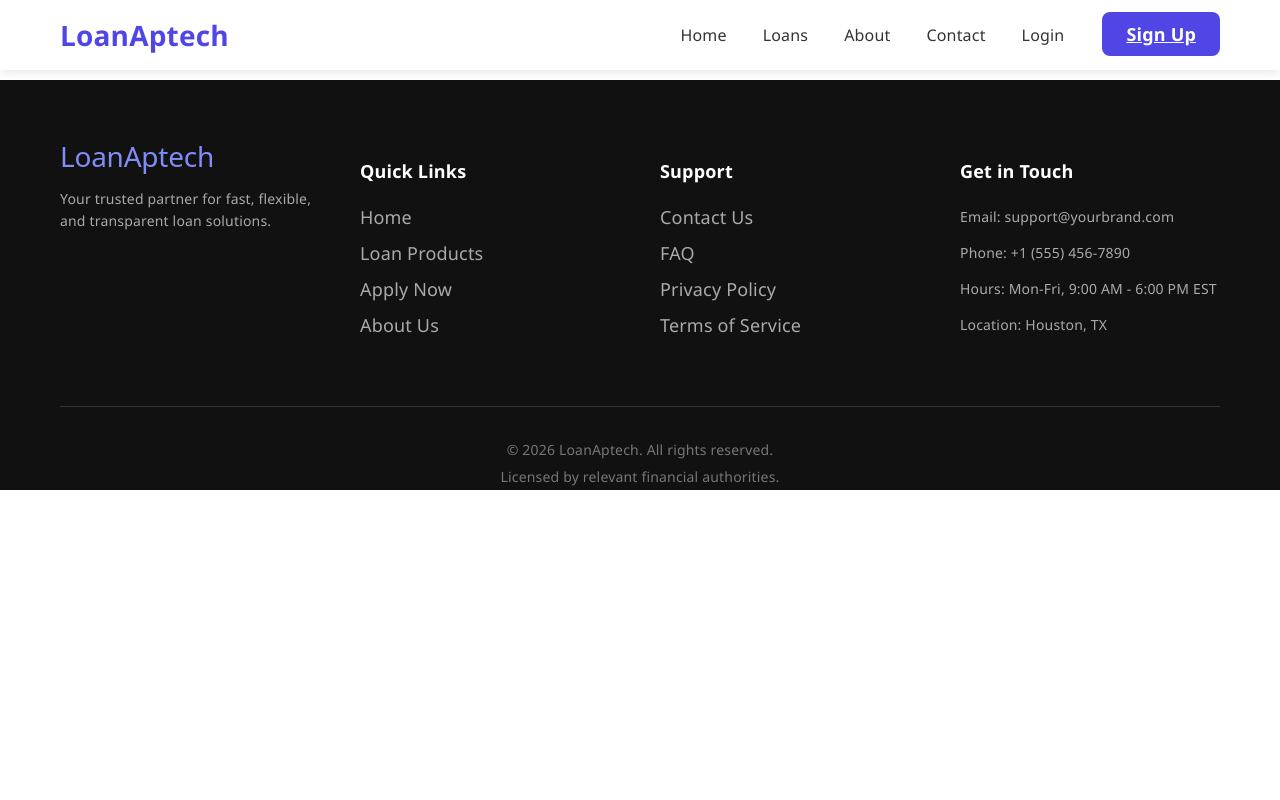
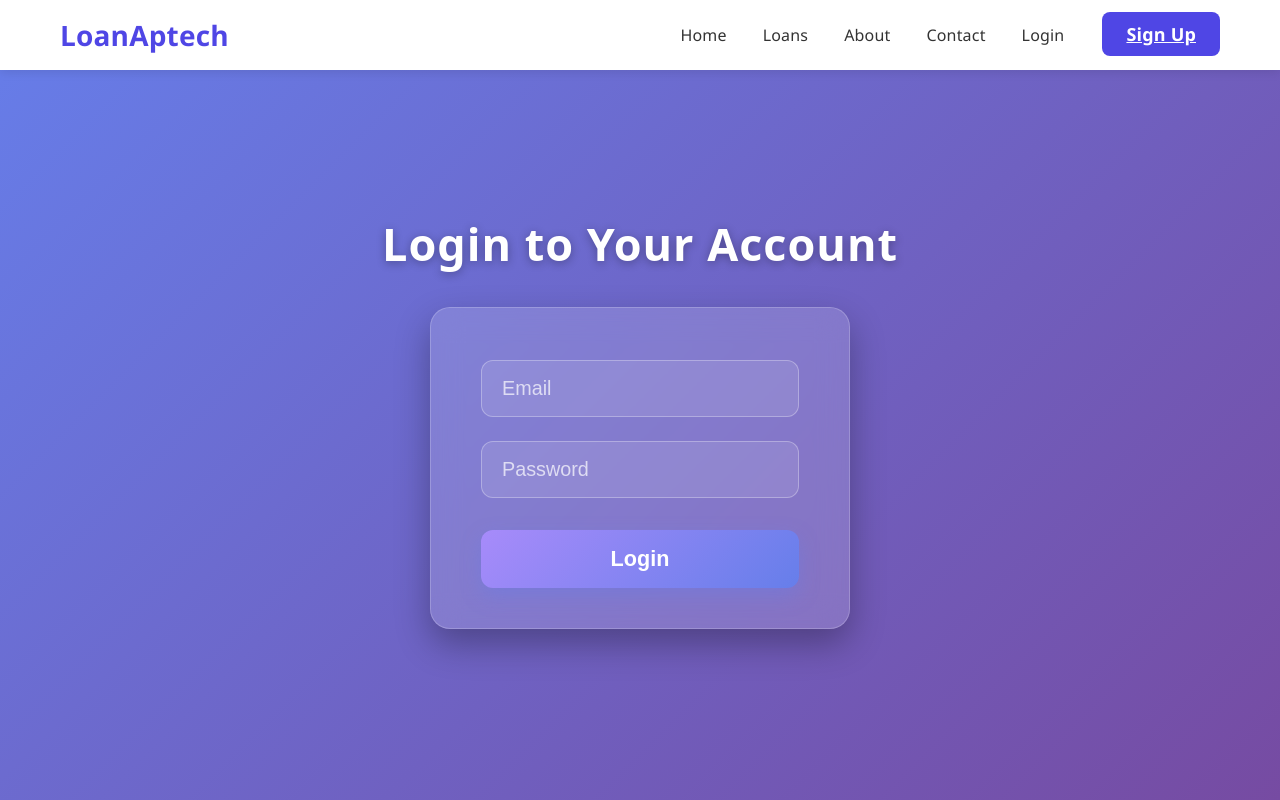
Before and after one commit to Josh-DEV15/loanaptech, a React (Vite) app: page /login in a window 1280 px wide. Shown: the top 800 px of the page. Built offline with nearby package versions, Linux system fonts and the light colour scheme; no server answers.

Commit message:
New commit

```diff
--- a/package.json
+++ b/package.json
@@ -10,6 +10,7 @@
     "preview": "vite preview"
   },
   "dependencies": {
+    "mongodb": "^7.2.0",
     "react": "^19.2.4",
     "react-dom": "^19.2.4",
     "react-router-dom": "^7.14.1"
--- a/src/App.jsx
+++ b/src/App.jsx
@@ -10,6 +10,7 @@ import Footer from './components/Footer';
 import Contact from './components/Contact';
 import Faq from './components/Faq';
 import SignUp from './pages/SignUp';
+import Login from './pages/Login';
 
 function App() {
   return (
@@ -23,6 +24,7 @@ function App() {
           <Route path="/contact" element={<Contact />} />
           <Route path="/faq" element={<Faq />} />
           <Route path="/signup" element={<SignUp />} />
+          <Route path="/login" element={<Login />} />
         </Routes>
 
 
--- /dev/null
+++ b/src/pages/Login.css
@@ -0,0 +1,98 @@
+.auth-container {
+  min-height: 100vh;
+  background: linear-gradient(135deg, #667eea 0%, #764ba2 100%);
+  display: flex;
+  flex-direction: column;
+  align-items: center;
+  justify-content: center;
+  padding: 20px;
+  font-family: 'Segoe UI', Tahoma, Geneva, Verdana, sans-serif;
+}
+
+.auth-container h2 {
+  text-align: center;
+  font-size: 2.5rem;
+  color: white;
+  margin-top: 46px;
+  margin-bottom: 2rem;
+  font-weight: 700;
+  text-shadow: 0 2px 10px rgba(0, 0, 0, 0.3);
+  letter-spacing: 1px;
+}
+
+.auth-container form {
+  background: rgba(255, 255, 255, 0.15);
+  backdrop-filter: blur(15px);
+  -webkit-backdrop-filter: blur(15px);
+  border-radius: 20px;
+  border: 1px solid rgba(255, 255, 255, 0.2);
+  padding: 40px 50px;
+  width: 100%;
+  max-width: 420px;
+  box-shadow: 0 15px 35px rgba(0, 0, 0, 0.3);
+  transition: transform 0.3s ease;
+}
+
+.auth-container form:hover {
+  transform: translateY(-10px);
+}
+
+.auth-container input {
+  width: 100%;
+  padding: 16px 20px;
+  margin: 12px 0;
+  background: rgba(255, 255, 255, 0.1);
+  border: 1px solid rgba(255, 255, 255, 0.3);
+  border-radius: 12px;
+  color: white;
+  font-size: 1.1rem;
+  outline: none;
+  transition: all 0.3s ease;
+}
+
+.auth-container input::placeholder {
+  color: rgba(255, 255, 255, 0.7);
+}
+
+.auth-container input:focus {
+  border-color: #a78bfa;
+  background: rgba(255, 255, 255, 0.2);
+  box-shadow: 0 0 20px rgba(167, 139, 250, 0.4);
+  transform: scale(1.02);
+}
+
+.auth-container button {
+  width: 100%;
+  padding: 16px;
+  margin-top: 20px;
+  background: linear-gradient(135deg, #a78bfa, #667eea);
+  color: white;
+  font-size: 1.2rem;
+  font-weight: 600;
+  border: none;
+  border-radius: 12px;
+  cursor: pointer;
+  transition: all 0.4s ease;
+  box-shadow: 0 8px 20px rgba(103, 126, 234, 0.4);
+}
+
+.auth-container button:hover {
+  background: linear-gradient(135deg, #8b5cf6, #5b21b6);
+  transform: translateY(-3px);
+  box-shadow: 0 12px 30px rgba(91, 33, 182, 0.5);
+}
+
+.auth-container button:active {
+  transform: translateY(1px);
+}
+
+/* Responsive for mobile */
+@media (max-width: 480px) {
+  .auth-container form {
+    padding: 30px;
+  }
+
+  .auth-container h2 {
+    font-size: 2rem;
+  }
+}
--- /dev/null
+++ b/src/pages/Login.jsx
@@ -0,0 +1,84 @@
+import React, { useState } from 'react';
+import { useNavigate, Link } from 'react-router-dom';
+import './Login.css';
+
+const Login = () => {
+    const navigate = useNavigate();
+    const [formData, setFormData] = useState({
+        email: '',
+        password: ''
+    });
+    const [error, setError] = useState('');
+    const [loading, setLoading] = useState(false);
+
+    const handleChange = (e) => {
+        setFormData({ ...formData, [e.target.name]: e.target.value });
+    }
+
+    const handleSubmit = async (e) => {
+        e.preventDefault();
+        setError('');
+
+        if (!formData.email || !formData.password) {
+            setError('Please fill in all fields.');
+            return;
+        }
+        if (formData.password.length < 6) {
+            setError('Password must be at least 6 characters long.');
+            return;
+        }
+        setLoading(true);
+
+        try {
+            const response = await fetch('http://localhost:5000/api/auth/login', {
+                method: 'POST',
+                headers: {
+                    'Content-Type': 'application/json'
+                },
+                credentials: 'include',
+                body: JSON.stringify({
+                    email: formData.email,
+                    password: formData.password
+                })
+            });
+            const data = await response.json();
+            if (response.ok) {
+                navigate('/dashboard');
+            } else {
+                setError(data.message || 'Login failed. Please try again.');
+            }
+        } catch (err) {
+            setError('An error occurred. Please try again later.');
+        } finally {
+            setLoading(false);
+        }
+    };
+
+    return (
+        <div className="auth-container">
+            <h2>Login to Your Account</h2>
+            {error && <div className="error-message">{error}</div>}
+            <form onSubmit={handleSubmit} className="auth-form">
+                <input
+                    type="email"
+                    name="email"
+                    placeholder="Email"
+                    value={formData.email}
+                    onChange={handleChange}
+                />
+                <input
+                    type="password"
+                    name="password"
+                    placeholder="Password"
+                    value={formData.password}
+                    onChange={handleChange}
+                />
+                <button type="submit" disabled={loading}>
+                    {loading ? 'Logging in...' : 'Login'}
+                </button>
+            </form>
+        </div>
+    );
+};
+
+export default Login;
```
Also changed, not shown: src/pages/SIgnUp.jsx (line endings or trailing spaces), 1 other file (tests, documents, lock files or other folders).
